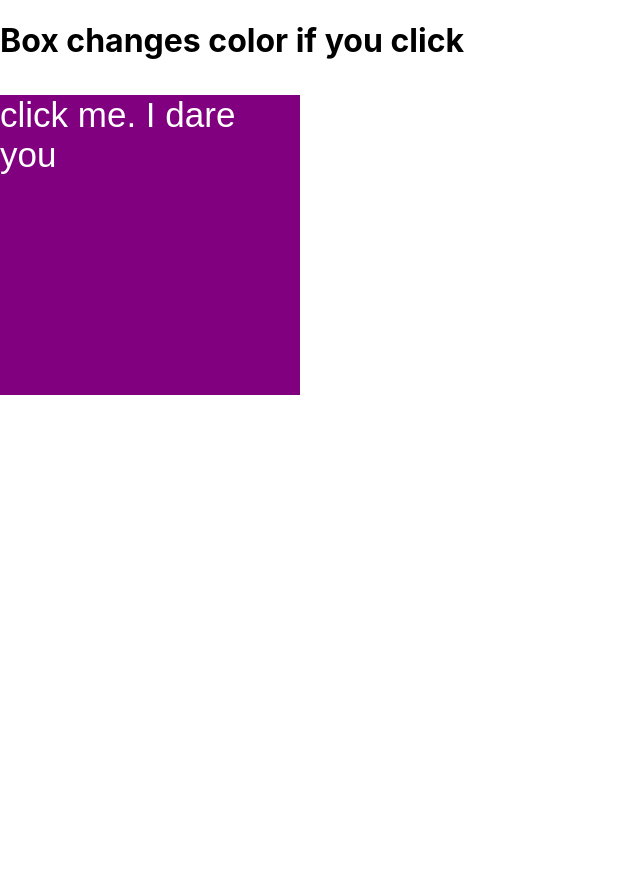
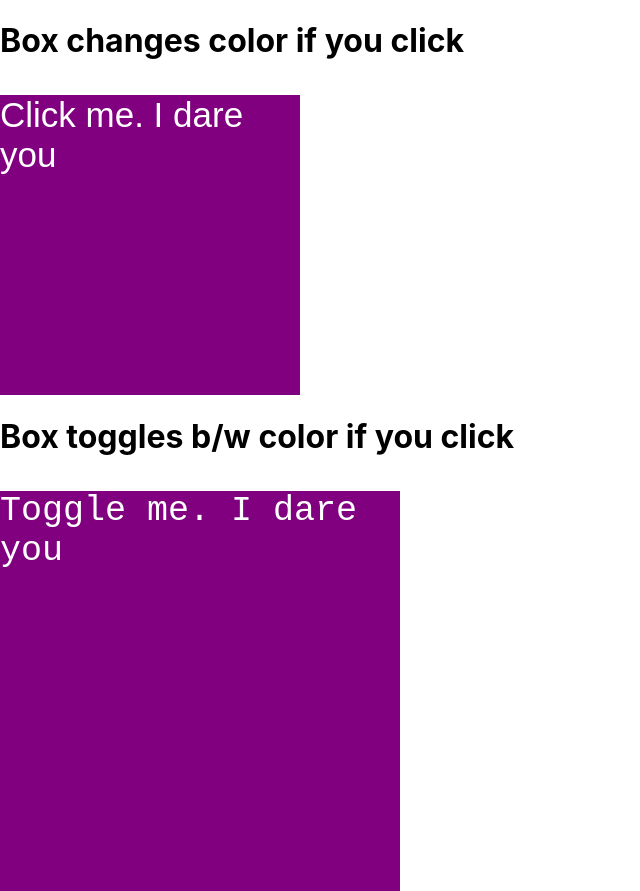
Before and after one commit to BladeKitana732/BoxColor-, a React (Create React App) app: page / in a window 1280 px wide. Shown: the whole page, without its empty margins (0-640 px from the left). Before the commit the page ends 800 px from the top, so only its background shows below. Built offline with nearby package versions, Linux system fonts and the light colour scheme.

Commit message:
adding toggle component to app.js

```diff
--- a/src/App.css
+++ b/src/App.css
@@ -6,3 +6,12 @@
     font-size: 35px;
     font-family: fantasy;
   }
+
+  .colorToggle {
+    width: 400px;
+    height: 400px;
+    transition: 0.4s;
+    color: white;
+    font-size: 35px;
+    font-family: monospace;
+  }
--- a/src/App.js
+++ b/src/App.js
@@ -1,5 +1,7 @@
 import React, { Component } from 'react';
 import './App.css';
+import Toggle from './components/Toggle'
+
 
 export default class App extends Component {
 
@@ -29,8 +31,10 @@ export default class App extends Component {
         style={{backgroundColor: this.state.color}}
         onClick={this.onChange}>
 
-        <p>click me. I dare you</p>
+        <p>Click me. I dare you</p>
         </div>
+
+        <Toggle />
       </div>
     )
    }
--- a/src/components/Toggle.js
+++ b/src/components/Toggle.js
@@ -1,11 +1,28 @@
 import React, { Component } from 'react'
 
 export default class Toggle extends Component {
+    constructor(props) {
+        super(props);
+
+        this.state = {
+          color: 'purple',
+          clickCounter: 0,
+        }
+      }
+
+
     render() {
         return (
-            <div>
+         <div className="Toggle">
+            <h1>Box toggles b/w color if you click</h1>
+            <div className='colorToggle'
+            style={{backgroundColor: this.state.color}}
+            >
 
+            <p>Toggle me. I dare you</p>
             </div>
+         </div>
+
         )
     }
 }
```
